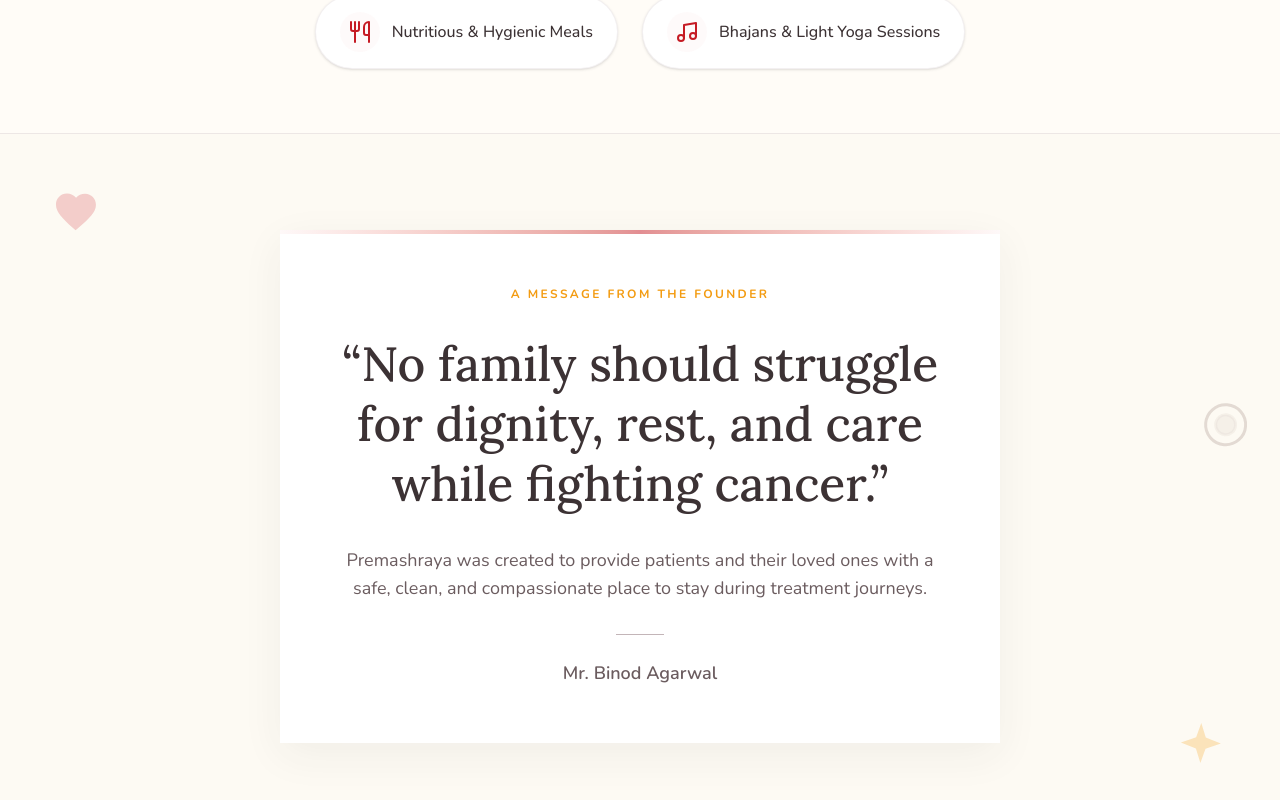
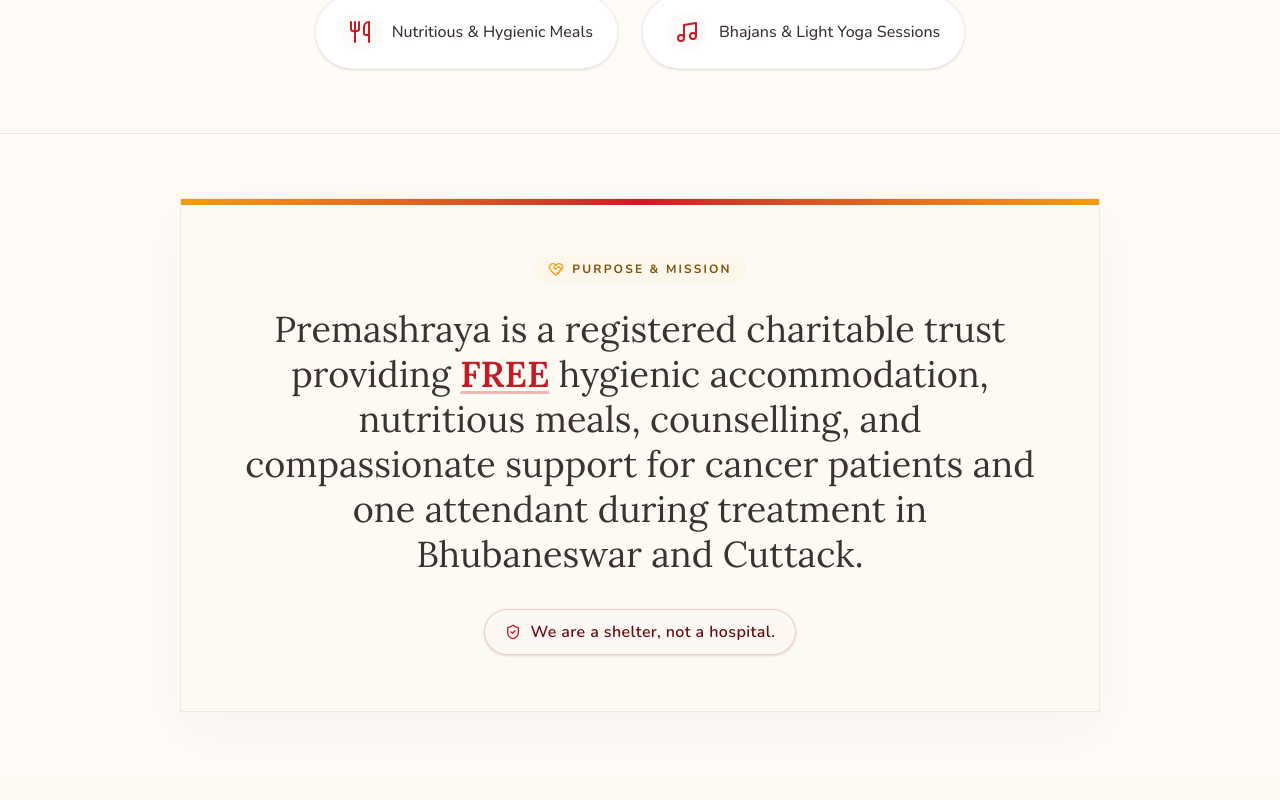
Before and after one commit to Mahadev-06/Premashraya, a Next.js app: page / in a window 1280 px wide. Shown: the part 1040-1840 px from the top of the page. Built offline with nearby package versions, Linux system fonts and the light colour scheme.

Commit message:
feat: add OverviewSection description banner between QuickHighlights and Founder section

```diff
--- a/src/app/page.tsx
+++ b/src/app/page.tsx
@@ -1,6 +1,7 @@
 import type { Metadata } from 'next';
 import HeroSection from "@/sections/HeroSection";
 import QuickHighlightsSection from "@/sections/QuickHighlightsSection";
+import OverviewSection from "@/sections/OverviewSection";
 import FounderSection from "@/sections/FounderSection";
 import RoomsSection from "@/sections/RoomsSection";
 import ActivitiesSection from "@/sections/ActivitiesSection";
@@ -26,6 +27,7 @@
     <>
       <HeroSection />
       <QuickHighlightsSection />
+      <OverviewSection />
       <FounderSection />
       <RoomsSection />
       <ActivitiesSection />
--- a/src/i18n/en.ts
+++ b/src/i18n/en.ts
@@ -20,6 +20,11 @@
     item3: "Free Stay for Patients + 1 Attendant",
     item4: "Nutritious & Hygienic Meals",
     item5: "Bhajans & Light Yoga Sessions",
+  },
+  overview: {
+    label: "PURPOSE & MISSION",
+    text: "Premashraya is a registered charitable trust providing FREE hygienic accommodation, nutritious meals, counselling, and compassionate support for cancer patients and one attendant during treatment in Bhubaneswar and Cuttack.",
+    notice: "We are a shelter, not a hospital.",
   },
   founder: {
     label: "A MESSAGE FROM THE FOUNDER",
--- a/src/i18n/or.ts
+++ b/src/i18n/or.ts
@@ -20,6 +20,11 @@
     item3: "ରୋଗୀ ଏବଂ ଜଣେ ସମ୍ପର୍କୀୟଙ୍କ ପାଇଁ ମାଗଣା ରହଣି",
     item4: "ପୌଷ୍ଟିକ ଏବଂ ସ୍ୱଚ୍ଛ ଭୋଜନ",
     item5: "ଭଜନ ଏବଂ ହାଲୁକା ଯୋଗ ଅଭ୍ୟାସ",
+  },
+  overview: {
+    label: "ଉଦ୍ଦେଶ୍ୟ ଓ ଲକ୍ଷ୍ୟ",
+    text: "ପ୍ରେମାଶ୍ରୟ ଏକ ପଞ୍ଜୀକୃତ ଚାରିଟେବୁଲ୍ ଟ୍ରଷ୍ଟ ଯାହା ଭୁବନେଶ୍ୱର ଏବଂ କଟକରେ ଚିକିତ୍ସାଧୀନ କର୍କଟ ରୋଗୀ ଏବଂ ଜଣେ ସମ୍ପର୍କୀୟଙ୍କୁ ମାଗଣା ସ୍ୱଚ୍ଛ ରହିବା ସୁବିଧା, ପୌଷ୍ଟିକ ଭୋଜନ, ପରାମର୍ଶ ଏବଂ ସମବେଦନାପୂର୍ଣ୍ଣ ସହାୟତା ପ୍ରଦାନ କରେ।",
+    notice: "ଆମେ ଏକ ଆଶ୍ରୟସ୍ଥଳୀ, ହସ୍ପିଟାଲ୍ ନୁହେଁ।",
   },
   founder: {
     label: "ପ୍ରତିଷ୍ଠାତାଙ୍କ ତରଫରୁ ଏକ ବାର୍ତ୍ତା",
--- /dev/null
+++ b/src/sections/OverviewSection.tsx
@@ -0,0 +1,57 @@
+"use client";
+
+import { motion } from "framer-motion";
+import { useLanguage } from "@/context/LanguageContext";
+import { ShieldCheck, HeartHandshake } from "lucide-react";
+
+export default function OverviewSection() {
+  const { t, language } = useLanguage();
+
+  return (
+    <section className="bg-surface py-10 md:py-16">
+      <div className="max-w-[1000px] mx-auto px-4 sm:px-6 md:px-10 text-center">
+        <motion.div
+          initial={{ opacity: 0, y: 30 }}
+          whileInView={{ opacity: 1, y: 0 }}
+          viewport={{ once: true, margin: "-80px" }}
+          transition={{ duration: 0.8, ease: [0.4, 0, 0.2, 1] }}
+          className="bg-surface-container-low rounded-sanctuary-xl p-6 sm:p-10 md:p-14 shadow-sanctuary border border-outline-variant/25 relative overflow-hidden"
+        >
+          {/* Top subtle accent bar */}
+          <div className="absolute top-0 left-0 right-0 h-1.5 bg-gradient-to-r from-secondary via-primary to-secondary" />
+
+          {/* Subtitle Badge */}
+          <span className="inline-flex items-center gap-2 px-3.5 py-1.5 rounded-full bg-secondary-container/60 text-on-secondary-container font-sans text-xs font-bold uppercase tracking-[0.18em] mb-6">
+            <HeartHandshake className="w-4 h-4 text-secondary" />
+            {t("overview.label")}
+          </span>
+
+          {/* Description Text */}
+          {language === "en" ? (
+            <h2 className="font-serif text-xl sm:text-2xl md:text-3xl lg:text-4xl text-on-surface leading-relaxed font-normal mb-8 max-w-4xl mx-auto">
+              Premashraya is a registered charitable trust providing{" "}
+              <span className="font-semibold text-primary underline decoration-primary/30 underline-offset-4">
+                FREE
+              </span>{" "}
+              hygienic accommodation, nutritious meals, counselling, and
+              compassionate support for cancer patients and one attendant during
+              treatment in Bhubaneswar and Cuttack.
+            </h2>
+          ) : (
+            <h2 className="font-sans text-lg sm:text-xl md:text-2xl lg:text-3xl text-on-surface leading-relaxed font-medium mb-8 max-w-4xl mx-auto">
+              {t("overview.text")}
+            </h2>
+          )}
+
+          {/* Notice Pill - "We are a shelter, not a hospital" */}
+          <div className="inline-flex items-center gap-2.5 bg-primary-container/40 border border-primary/20 px-5 py-2.5 rounded-full shadow-sm">
+            <ShieldCheck className="w-4 h-4 text-primary flex-shrink-0" />
+            <span className="font-sans font-semibold text-xs sm:text-sm md:text-base text-on-primary-container tracking-wide">
+              {t("overview.notice")}
+            </span>
+          </div>
+        </motion.div>
+      </div>
+    </section>
+  );
+}
```
